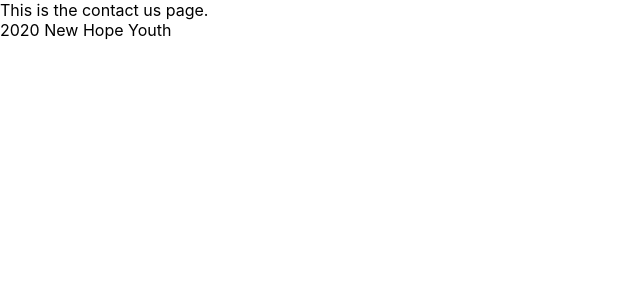
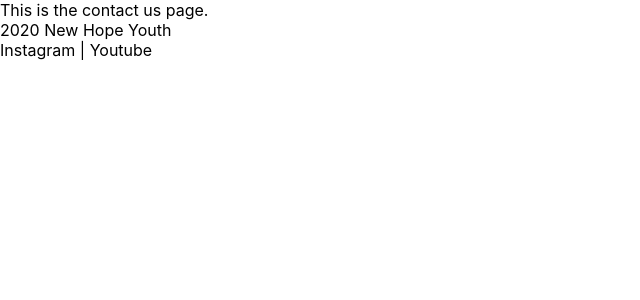
Before and after one commit to Alex-V-Huang/NewHopeYG, a React (Create React App) app in the folder website/: page /contactus in a window 1280 px wide. Shown: the top 300 px of the page, without its empty margins (0-640 px from the left). Built offline with nearby package versions, Linux system fonts and the light colour scheme; the HTML template or start-up script is replaced by a standard one.

Commit message:
Add in separate div's for New Hope Youth and the instagram/Youtube logo

```diff
--- a/website/src/components/Footer/Footer.js
+++ b/website/src/components/Footer/Footer.js
@@ -17,7 +17,12 @@ class Footer extends Component {
   // componentDidUpdate(){}
 
   render() {
-    return <div>2020 New Hope Youth</div>;
+    return (
+      <div>
+        <div>2020 New Hope Youth</div>
+        <div>Instagram | Youtube</div>
+      </div>
+    );
   }
 }
 
```
